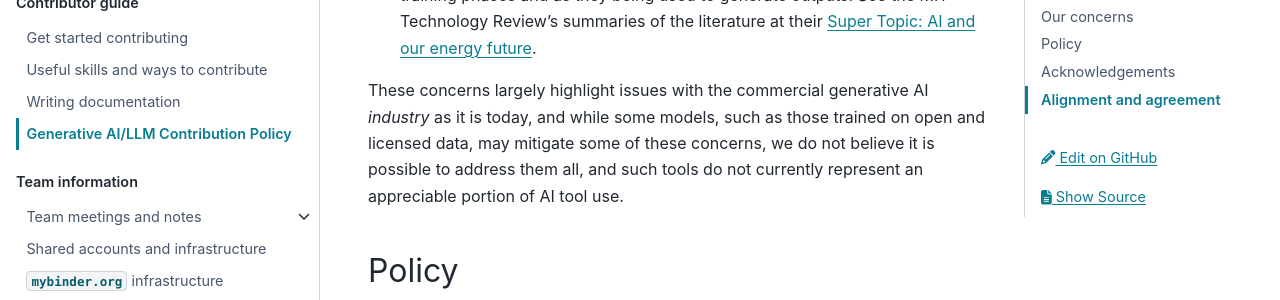
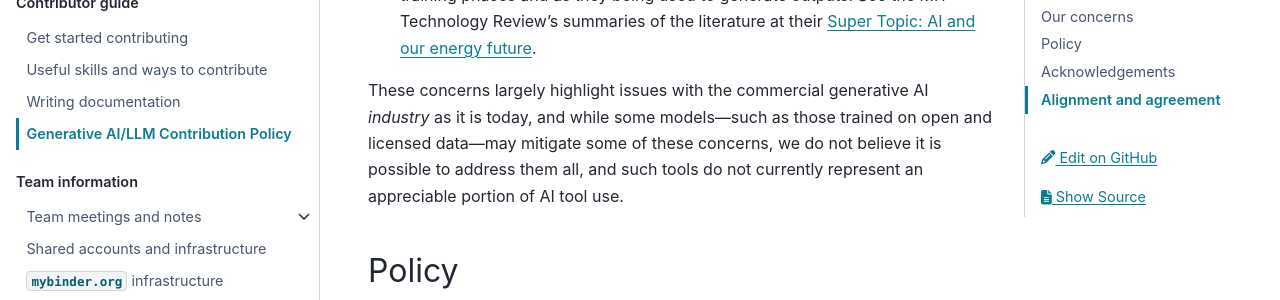
Before and after one commit to jupyterhub/team-compass, a Sphinx documentation site: the page built from docs/contribute/llm.md, in a window 1280 px wide and 900 px high, scrolled down 1566 px. Shown: the part 153-453 px from the top of the window. Built offline with Sphinx 7.4.7 and the PyData theme 0.15.4, drawn with Linux system fonts in a browser that asks for light colours; the version number could not be read and is left out.

Commit message:
this looks like a job for—dramatic pause—em-dash

```diff
--- a/docs/contribute/llm.md
+++ b/docs/contribute/llm.md
@@ -38,8 +38,7 @@ We, the JupyterHub community, value:
 * consuming very large amounts of energy and potable water, both during their training phases and as they being used to generate outputs. See the MIT Technology Review's summaries of the literature at their [Super Topic: AI and our energy future](https://www.technologyreview.com/supertopic/ai-energy-package/).
 
 These concerns largely highlight issues with the commercial generative AI _industry_ as it is today,
-and while some models, such as those trained on open and licensed data,
-may mitigate some of these concerns,
+and while some models—such as those trained on open and licensed data—may mitigate some of these concerns,
 we do not believe it is possible to address them all,
 and such tools do not currently represent an appreciable portion of AI tool use.
 
```
